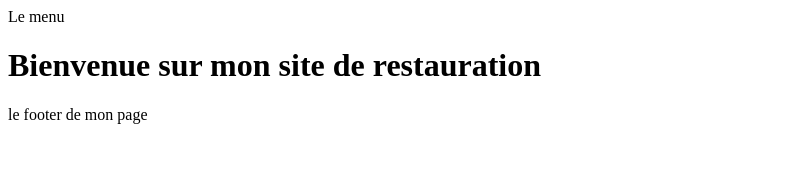
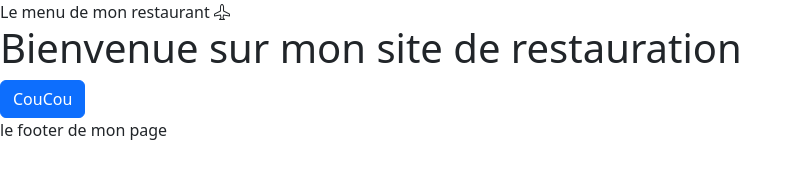
Before and after one commit to Jacob7salih/git-tutorial, a website with bundled scripts: page index.html in a window 1280 px wide. Shown: the whole page, without its empty margins (0-802 px from the left). Built offline with nearby package versions, Linux system fonts and the light colour scheme; files whose address does not match are found by name.

Commit message:
Install bootstrap

```diff
--- a/index.html
+++ b/index.html
@@ -5,14 +5,16 @@
   <meta charset="UTF-8">
   <meta name="viewport" content="width=device-width, initial-scale=1.0">
   <title>Git-tutorial</title>
-</head>
+  <link rel="stylesheet" href="node_modules/bootstrap/dist/css/bootstrap.min.css">
+  <link rel="stylesheet" href="node_modules/bootstrap-icons/font/bootstrap-icons.css" </head>
 
 <body>
-  <header>Le menu</header>
+  <header>Le menu de mon restaurant <i class="bi bi-airplane"></i></header>
   <main id="main-page">
     <!--le contenu de mon site sera injectée ici-->
   </main>
   <footer>le footer de mon page</footer>
+  <script src="node_modules/bootstrap/dist/js/bootstrap.bundle.min.js"></script>
   <script type="module" src="./Router/router.js"></script>
 
 </body>
--- a/pages/home.html
+++ b/pages/home.html
@@ -1 +1,2 @@
 <h1>Bienvenue sur mon site de restauration</h1>
+<button class="btn btn-primary">CouCou</button>
```
Also changed, not shown: package.json (added, +25 -0 lines), 2 other files.
